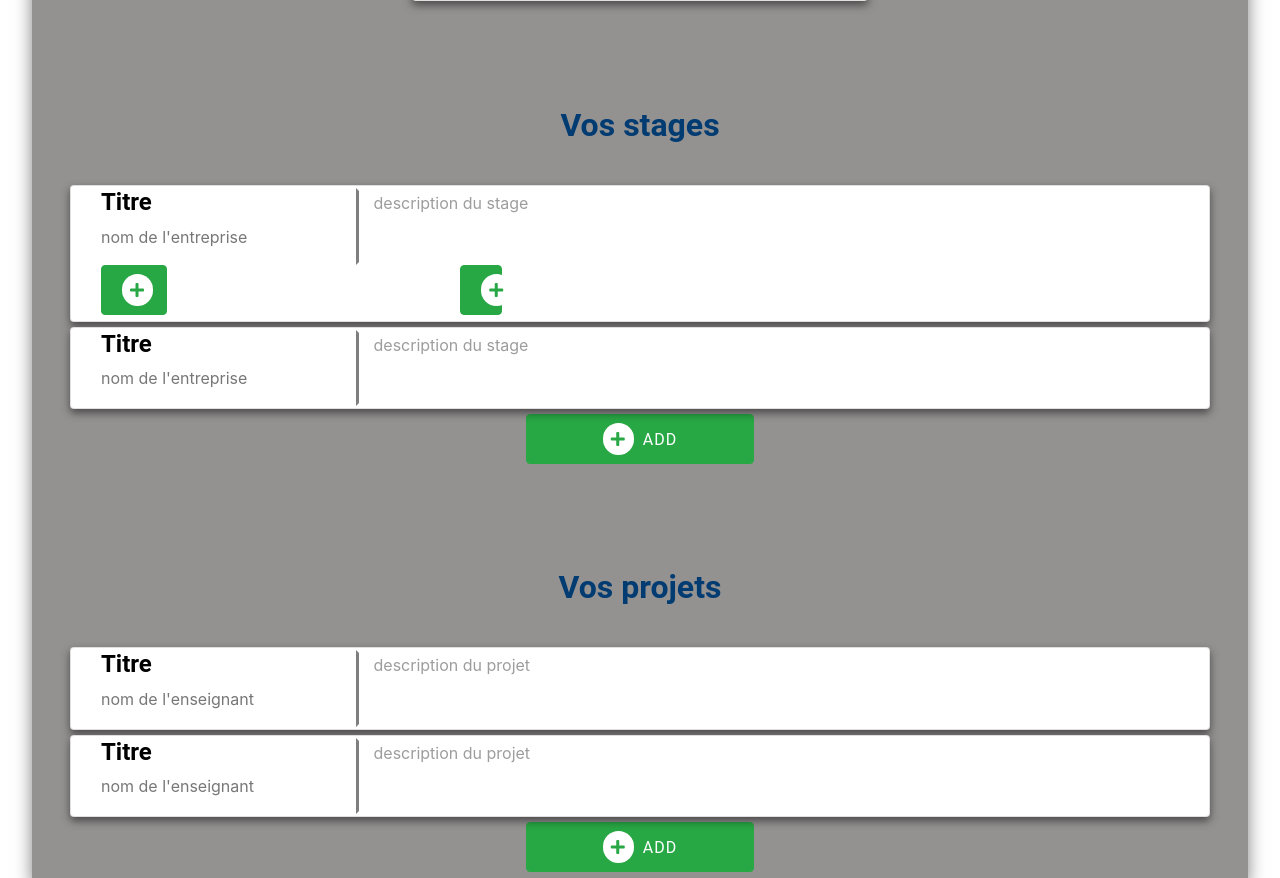
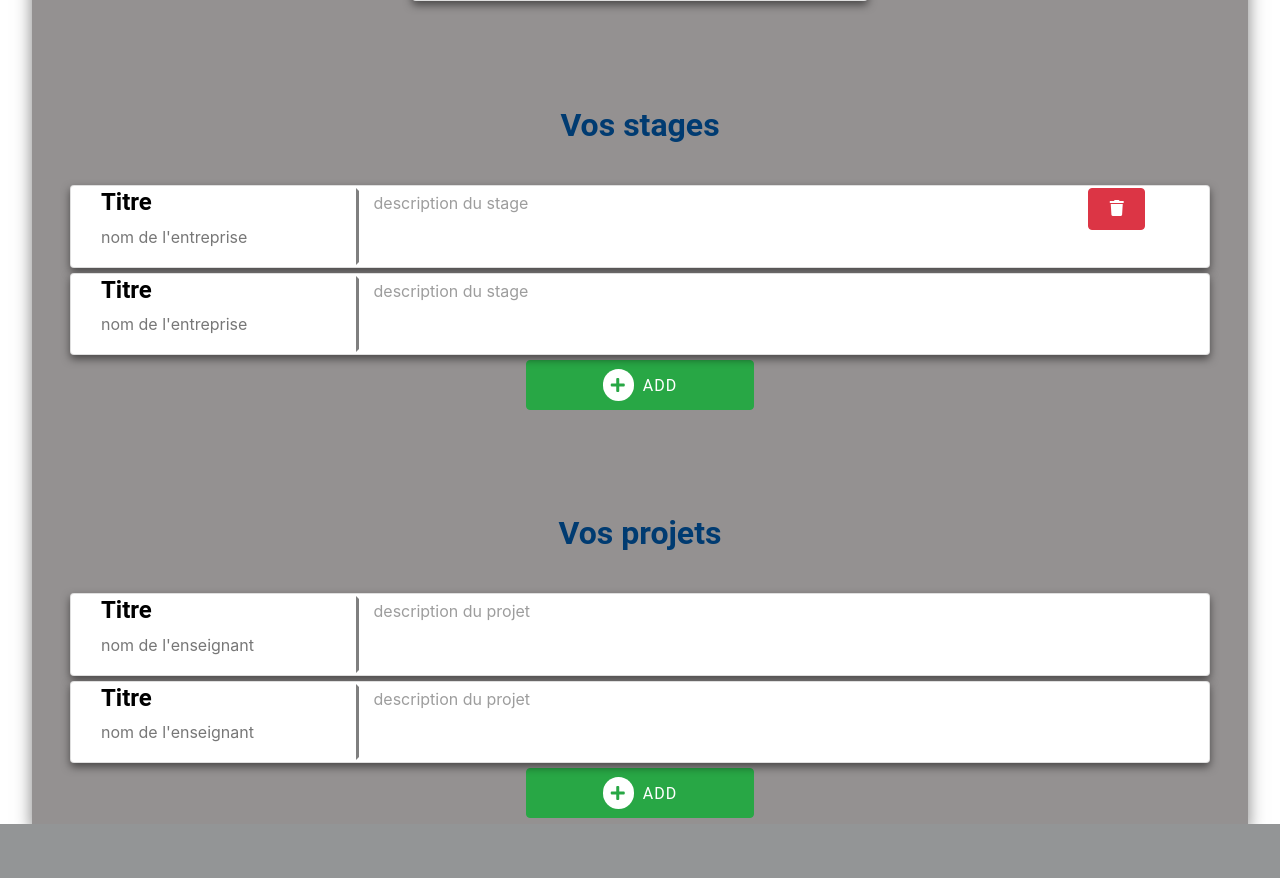
Before and after one commit to djuhnix/projet-s3, a PHP site: page /eleves.html in a window 1280 px wide. Shown: the part 635-1513 px from the top of the page. After the commit the page ends 1459 px from the top, so only its background shows below. Run offline with PHP 8.4, Linux system fonts and the light colour scheme; some libraries are stand-ins or nearby versions.

Commit message:
ajout du bouton pour supprimer

```diff
--- a/production/eleves.html
+++ b/production/eleves.html
@@ -87,18 +87,13 @@ Ce header est à integrer dans toutes les pages php en vefifant de bien supprime
                         <p>nom de l'entreprise</p>
                     </div>
 
-                    <div class="col-lg-7 desc">
+                    <div class="col-lg-6 desc">
                         <p>description du stage</p>
                     </div>
-                    <div class="col-lg-4">
-                        <a class="btn icon-btn btn-success" href="#">
-                            <span class="fas fa-plus btn-font text-success "></span>
-                        </a>
-                    </div>
 
-                    <div class="col-lg-1">
-                        <a class="btn icon-btn btn-success center" href="#">
-                            <span class="fas fa-plus btn-font text-success "></span>
+                    <div class="col-lg-3" align ="right">
+                        <a class="btn btn-danger" href="#" >
+                            <span class="fas fa-trash center "></span>
                         </a>
                     </div>
                 </div>
```
Also changed, not shown: production/css/main.css (line endings or trailing spaces).
